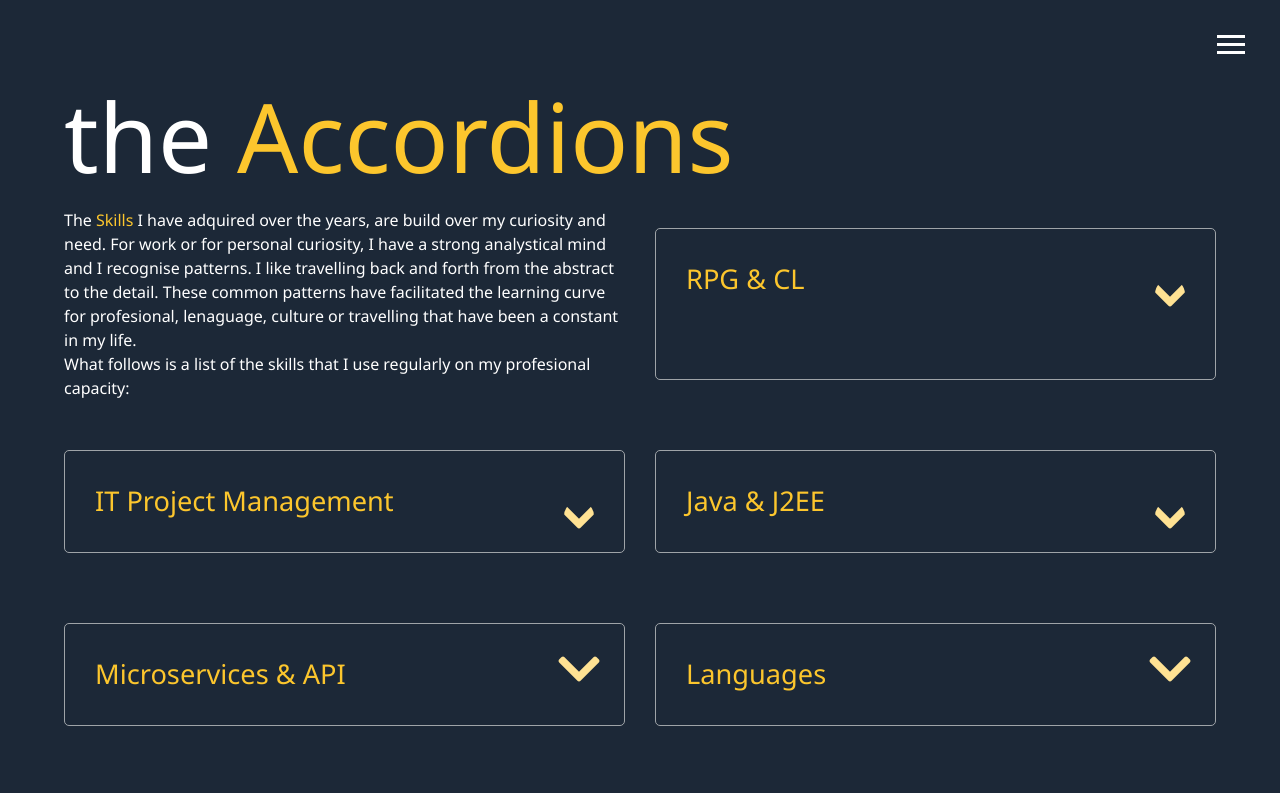
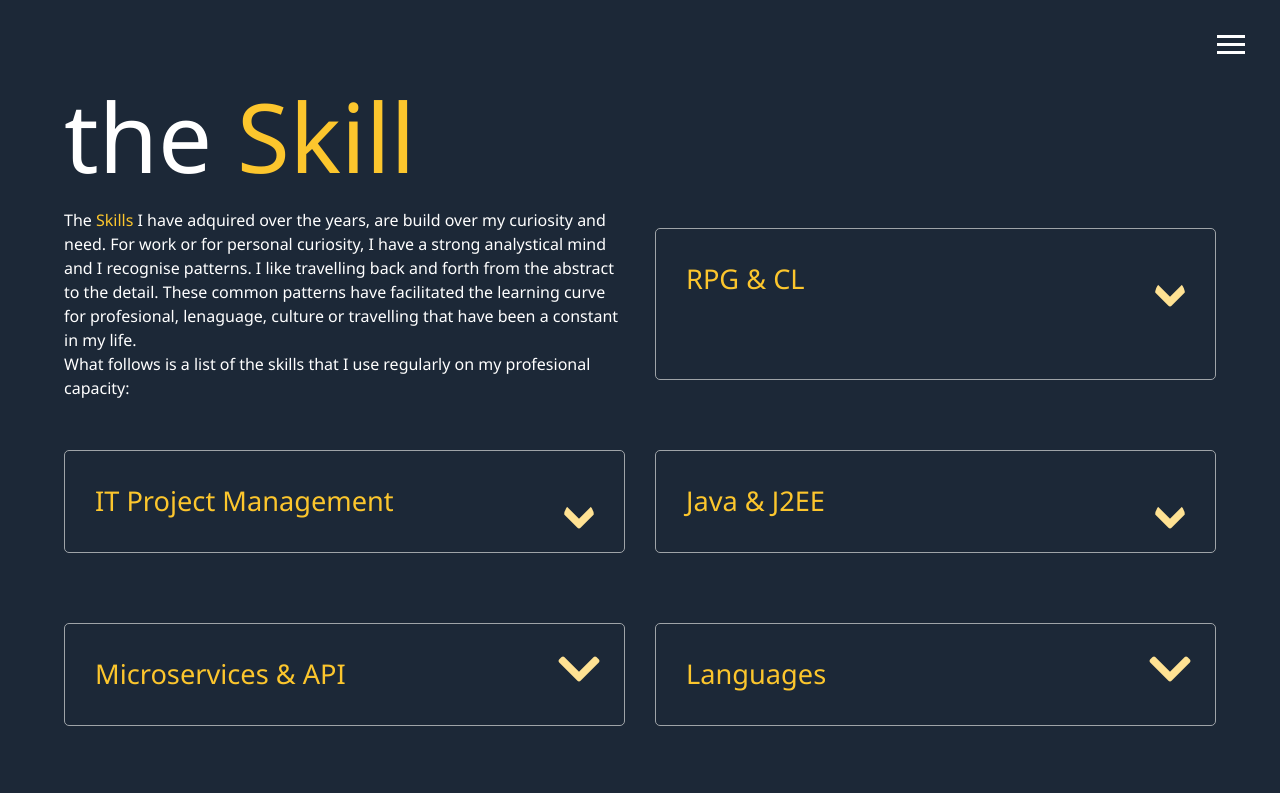
Before and after one commit to ferranclosa/portfolio-static, a website: page dist/skills.html in a window 1280 px wide. Shown: the top 793 px of the page. Drawn offline with Linux system fonts and the light colour scheme.

```diff
--- a/dist/skills.html
+++ b/dist/skills.html
@@ -65,7 +65,7 @@
 
   <main id="accordion">
     <h1 class="lg-heading">
-      the <span class="text-secondary">Accordions</span>
+      the <span class="text-secondary">Skill</span>
     </h1>
 
     <div class="accordion-grid">
```
